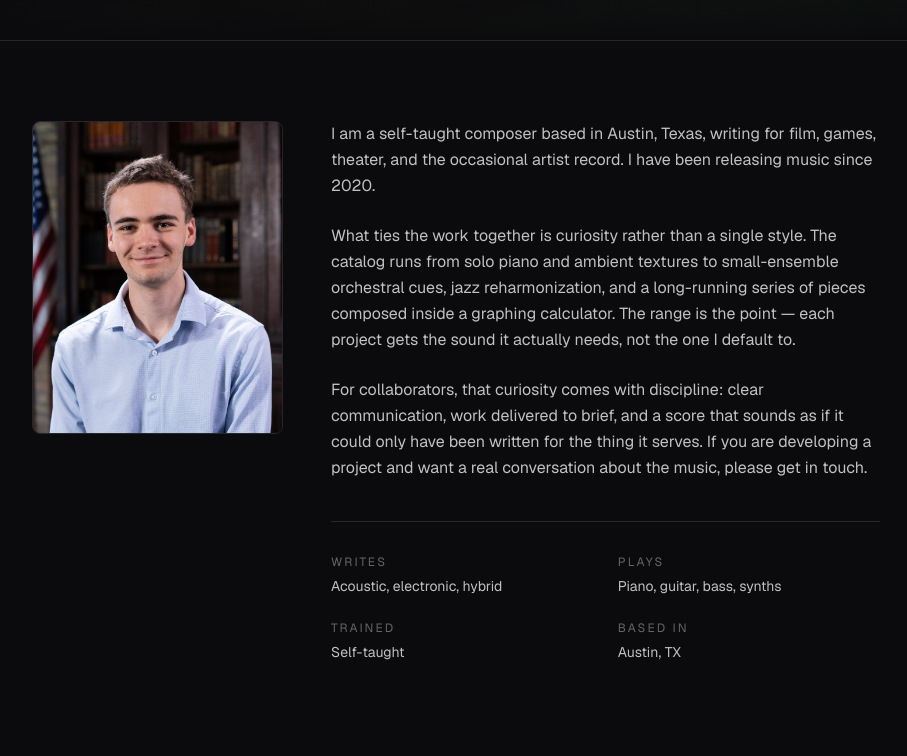
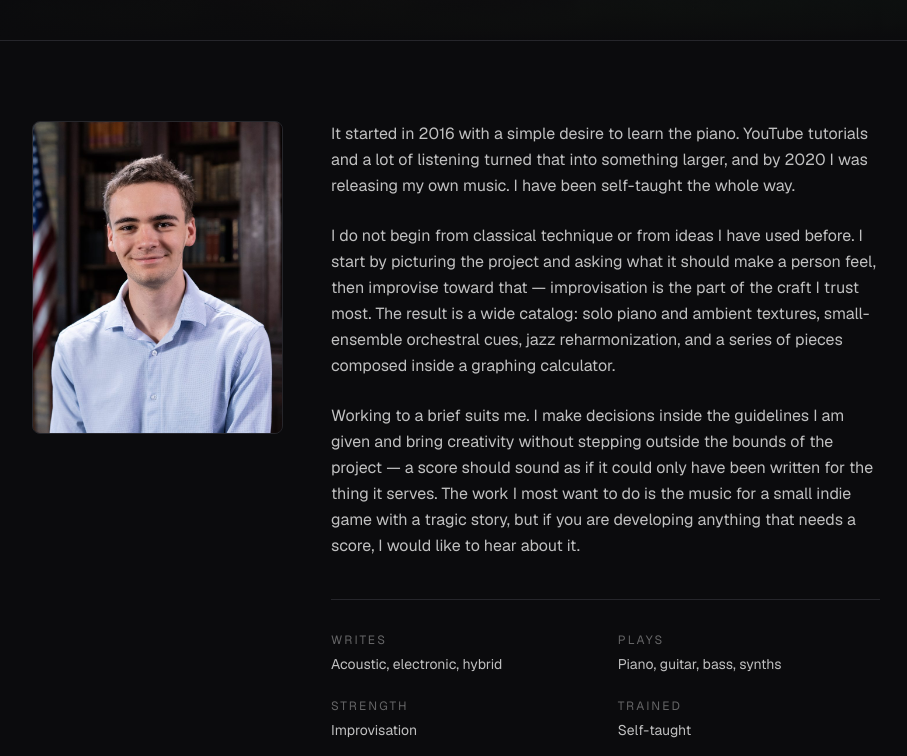
Before and after one commit to BerryNotes/composer-portfolio, a Next.js app: page /about in a window 1280 px wide. Shown: the part 500-1256 px from the top of the page, without its empty margins (184-1091 px from the left). Built offline with nearby package versions, Linux system fonts and the light colour scheme.

Commit message:
About bio: weave in real origin (piano 2016 to YouTube), improvisation-led process, brief-driven collaboration, and the indie-game dream brief

```diff
--- a/src/app/about/page.tsx
+++ b/src/app/about/page.tsx
@@ -57,30 +57,36 @@ export default function AboutPage() {
           </Reveal>
           <Reveal delay={180} className="sm:col-span-2 space-y-6 text-foreground/80 leading-relaxed">
             <p>
-              I am a self-taught composer based in Austin, Texas, writing for
-              film, games, theater, and the occasional artist record. I have
-              been releasing music since 2020.
+              It started in 2016 with a simple desire to learn the piano.
+              YouTube tutorials and a lot of listening turned that into
+              something larger, and by 2020 I was releasing my own music.
+              I have been self-taught the whole way.
             </p>
             <p>
-              What ties the work together is curiosity rather than a single
-              style. The catalog runs from solo piano and ambient textures to
-              small-ensemble orchestral cues, jazz reharmonization, and a
-              long-running series of pieces composed inside a graphing
-              calculator. The range is the point — each project gets the sound
-              it actually needs, not the one I default to.
+              I do not begin from classical technique or from ideas I have
+              used before. I start by picturing the project and asking what
+              it should make a person feel, then improvise toward that —
+              improvisation is the part of the craft I trust most. The result
+              is a wide catalog: solo piano and ambient textures, small-ensemble
+              orchestral cues, jazz reharmonization, and a series of pieces
+              composed inside a graphing calculator.
             </p>
             <p>
-              For collaborators, that curiosity comes with discipline: clear
-              communication, work delivered to brief, and a score that sounds
-              as if it could only have been written for the thing it serves.
-              If you are developing a project and want a real conversation
-              about the music, please get in touch.
+              Working to a brief suits me. I make decisions inside the
+              guidelines I am given and bring creativity without stepping
+              outside the bounds of the project — a score should sound as if
+              it could only have been written for the thing it serves. The
+              work I most want to do is the music for a small indie game with
+              a tragic story, but if you are developing anything that needs a
+              score, I would like to hear about it.
             </p>
 
             <div className="border-t border-[var(--border)] pt-8 mt-10 grid grid-cols-2 gap-6 text-sm">
               <Block label="Writes">Acoustic, electronic, hybrid</Block>
               <Block label="Plays">Piano, guitar, bass, synths</Block>
+              <Block label="Strength">Improvisation</Block>
               <Block label="Trained">Self-taught</Block>
+              <Block label="Playing since">2016</Block>
               <Block label="Based in">Austin, TX</Block>
             </div>
           </Reveal>
```
